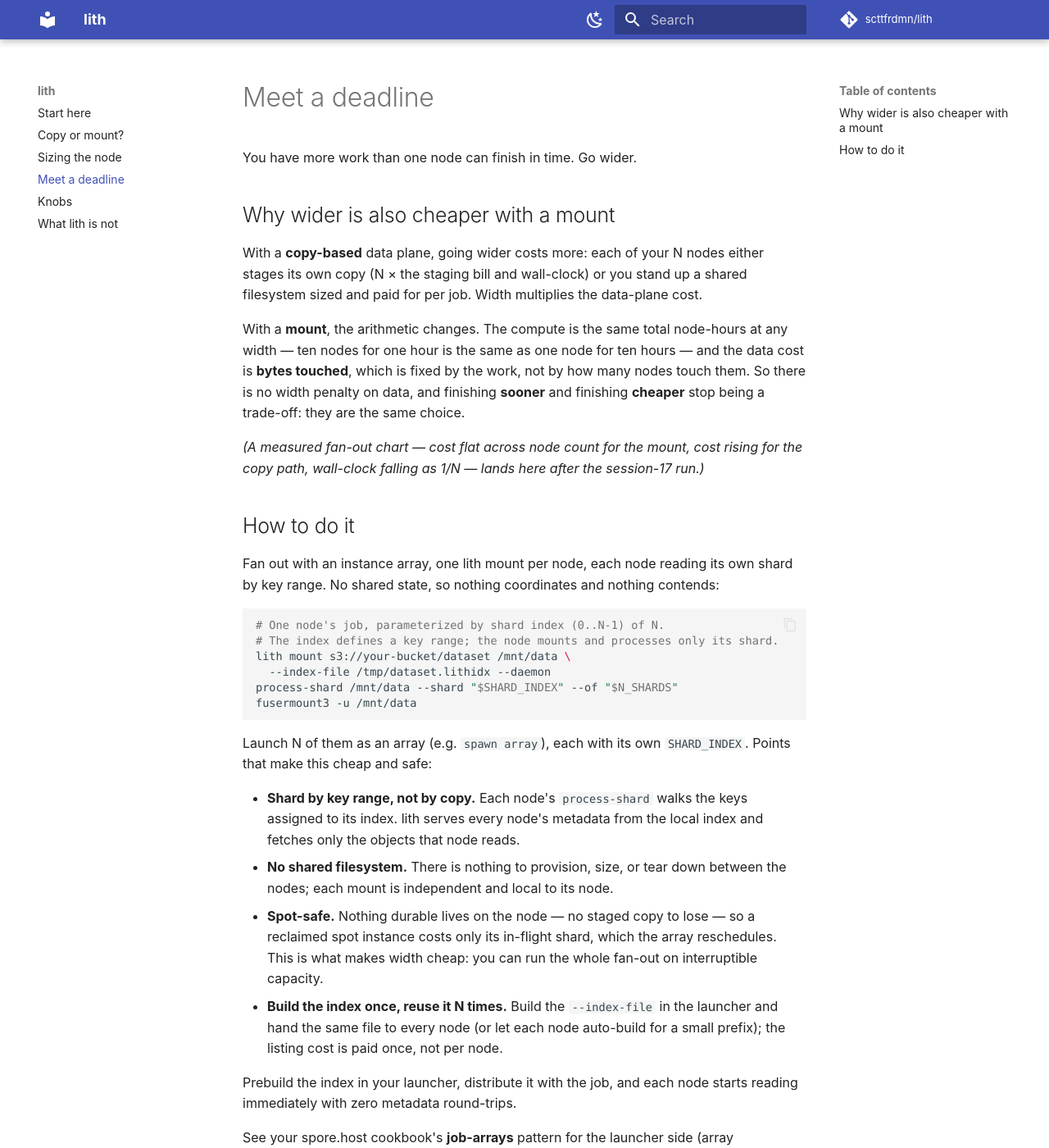
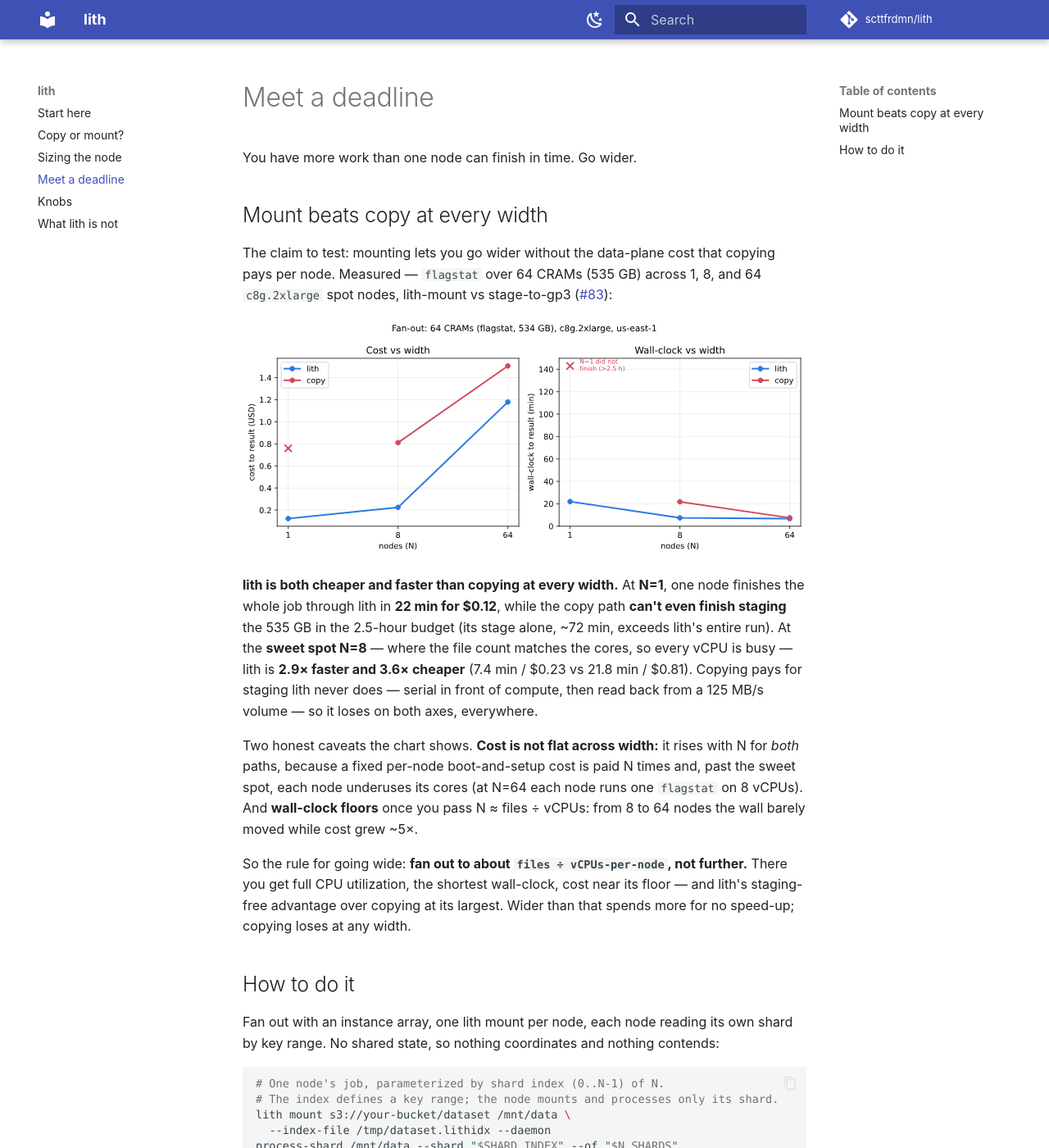
Before and after one commit to scttfrdmn/lith, an MkDocs documentation site: the page built from docs/deadline.md, in a window 1280 px wide and 1400 px high. Shown: the whole window at 82% size. Built offline with MkDocs 1.6.1 and Material for MkDocs 9.7.7, drawn with Linux system fonts in a browser that asks for light colours; comment, search, counter and statistics services are not loaded.

Commit message:
docs(deadline): fill fan-out chart + honest finding (#83, session 17)
Replace the placeholder/sketch with the measured result: lith cheaper AND
faster than copy at every width; cost rises with N for both (fixed per-node
boot/setup + CPU underutilization past the sweet spot N~=files/vCPU); wall
floors past the sweet spot; copy N=1 can't finish staging 535GB in 2.5h.
Chart docs/assets/fanout.svg.

```diff
--- a/docs/deadline.md
+++ b/docs/deadline.md
@@ -2,25 +2,34 @@
 
 You have more work than one node can finish in time. Go wider.
 
-## Why wider is also cheaper with a mount
+## Mount beats copy at every width
 
-With a **copy-based** data plane, going wider costs more: each of your N nodes
-either stages its own copy (N × the staging bill and wall-clock) or you stand up
-a shared filesystem sized and paid for per job. Width multiplies the data-plane
-cost.
+The claim to test: mounting lets you go wider without the data-plane cost that
+copying pays per node. Measured — `flagstat` over 64 CRAMs (535 GB) across 1, 8,
+and 64 `c8g.2xlarge` spot nodes, lith-mount vs stage-to-gp3
+([#83](https://github.com/scttfrdmn/lith/issues/83)):
 
-With a **mount**, the arithmetic changes. The compute is the same total
-node-hours at any width — ten nodes for one hour is the same as one node for ten
-hours — and the data cost is **bytes touched**, which is fixed by the work, not
-by how many nodes touch them. So there is no width penalty on data, and
-finishing **sooner** and finishing **cheaper** stop being a trade-off: they are
-the same choice.
+![Fan-out: cost and wall-clock vs node count, lith vs copy](assets/fanout.svg)
 
-<!-- number: session 17 — fan-out chart: total $ flat across N (mount) vs rising (copy); wall-clock falling as 1/N -->
+**lith is both cheaper and faster than copying at every width.** At **N=1**, one
+node finishes the whole job through lith in **22 min for $0.12**, while the copy
+path **can't even finish staging** the 535 GB in the 2.5-hour budget (its stage
+alone, ~72 min, exceeds lith's entire run). At the **sweet spot N=8** — where the
+file count matches the cores, so every vCPU is busy — lith is **2.9× faster and
+3.6× cheaper** (7.4 min / $0.23 vs 21.8 min / $0.81). Copying pays for staging
+lith never does — serial in front of compute, then read back from a 125 MB/s
+volume — so it loses on both axes, everywhere.
 
-*(A measured fan-out chart — cost flat across node count for the mount, cost
-rising for the copy path, wall-clock falling as 1/N — lands here after the
-session-17 run.)*
+Two honest caveats the chart shows. **Cost is not flat across width:** it rises
+with N for *both* paths, because a fixed per-node boot-and-setup cost is paid N
+times and, past the sweet spot, each node underuses its cores (at N=64 each node
+runs one `flagstat` on 8 vCPUs). And **wall-clock floors** once you pass
+N ≈ files ÷ vCPUs: from 8 to 64 nodes the wall barely moved while cost grew ~5×.
+
+So the rule for going wide: **fan out to about `files ÷ vCPUs-per-node`, not
+further.** There you get full CPU utilization, the shortest wall-clock, cost near
+its floor — and lith's staging-free advantage over copying at its largest. Wider
+than that spends more for no speed-up; copying loses at any width.
 
 ## How to do it
 
```
Also changed, not shown: docs/assets/fanout.svg (added).
